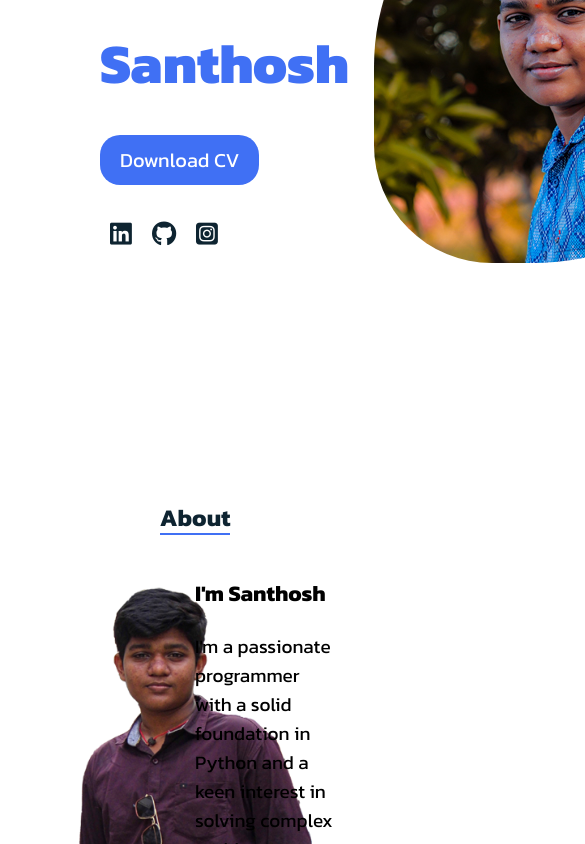
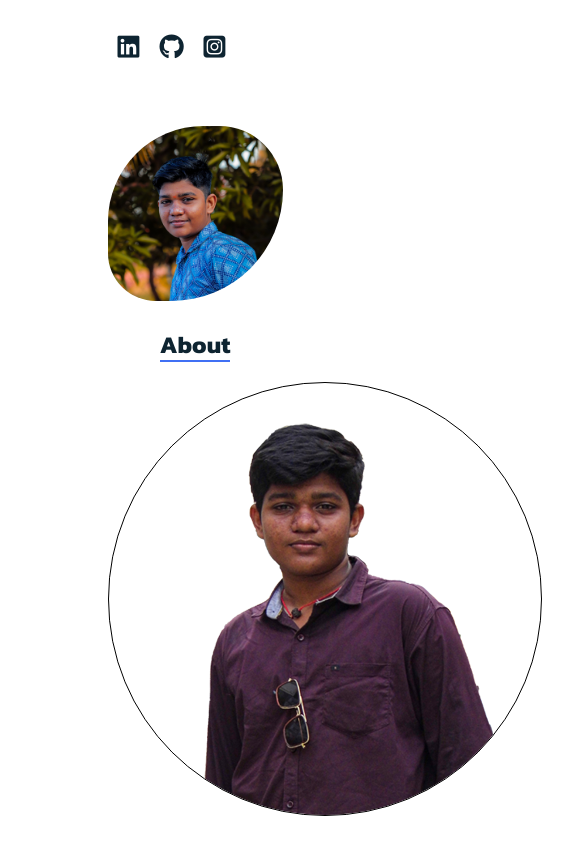
Before and after one commit to Santhosh-006/Portfolio, a plain HTML site: page index.html in a window 390 px wide. Shown: the part 400-1244 px from the top of the page, 585 px wide, since content can reach past the window. Drawn offline with Linux system fonts and the light colour scheme.

Commit message:
Made responsive

```diff
--- a/assets/css/style.css
+++ b/assets/css/style.css
@@ -19,9 +19,9 @@ body{
     padding: 0;
 }
 
-/* .container{
-    margin: 0 50px;
-} */
+.container{
+    margin: 0 100px;
+}
 
 a{
     text-decoration: none;
@@ -84,13 +84,13 @@ a{
 .home{
     display: flex;
     align-items: center;
-    margin: 50px;
+    /* margin: 50px; */
     height: 800px;
 }
 
 .home-content{
     width: 60%;
-    margin: 20px 50px;
+    margin: 20px 0px;
 }
 
 .home-content h1{
@@ -115,10 +115,12 @@ a{
 }
 .home-image{
     width: 40%;
-    margin: 50px;
+    margin: 0px;
 }
 
 .home-image img{
+    width: 100%;
+    height: 100%;
     border-radius: 60% 40% 70% 30% ;
 
 }
@@ -170,12 +172,14 @@ a{
     text-align: center;
 }
 .about-image img{
-    width: 350px;
-    height: 350px;
+    width: auto;
+    height: auto;
+    border-radius: 50%;
+    border: solid black 0.5px;
 }
 
 .about-content{
-    margin-right: 50px;
+    /* margin-right: 50px; */
     font-size: 19px;
     width: 50%;
     height: 100%;
@@ -296,15 +300,21 @@ a{
     padding: 10px 20px;
     border: none;
     margin-left: auto;
-    margin-right: auto;
+
 }
 
 .footer-container{
     margin-top: 20px;
+    margin-left: 0;
+    margin-right: 0;
     background-color: #0e2431;
     color: white;
     text-align: center;
     height: 175px;
+}
+
+.footer-container h1{
+    margin-bottom: 10px;
 }
 
 .footer-icon{
@@ -312,3 +322,30 @@ a{
     padding: 10px;
     color: white;
 }
+
+
+/* MEDIA SCREENS */
+
+@media  screen and (max-width:728px) {
+    .container{
+        margin: 0 20px;
+    }
+    .home{
+        flex-direction: column;
+        height: 100%;
+    }
+    .home-content{
+        width: 50%;
+    }
+    .home-image{
+        width: 50%;
+    }
+    .about{
+        flex-direction: column;
+        justify-content: center;
+        align-items: center;
+    }
+    .skill-bars{
+        width: 90%;
+    }
+}
--- a/index.html
+++ b/index.html
@@ -7,10 +7,10 @@
     </title>
     <link rel="stylesheet" href="./assets/css/style.css">
 </head>
-<body class="container">
+<body class="">
 
     <!-- Header -->
-     <header>
+     <header class="container">
         <div class="nav">
             <div >
                 <a href="#" class="nav-title nav-logo">Santhosh</a>
@@ -27,7 +27,7 @@
         </div>
      </header>
                                     <!-- HOME -->
-     <section class="home " id="home">
+     <section class="home container" id="home">
         <div class="home-content ">
             <h1>
                 Hi,<br>I am <span class="home-name">Santhosh</span>
@@ -47,7 +47,7 @@
 
      <!--     ABOUT     -->
 
-     <section class="about-container" id="about">
+     <section class="about-container container" id="about">
         <h1 class="section-title">About</h1>
         <div class="about">
             <div class="about-image">
@@ -66,7 +66,7 @@
      </section>
 
      <!-- SKILLS -->
-      <section class="skills" id="skills">
+      <section class="skills container" id="skills">
         <h1 class="section-title">Skills</h1>
         <div class="skill-container">
             <div class="skill-bars">
@@ -142,7 +142,7 @@
         </div>
 
       </section> -->
-      <section class="contact" id="contact">
+      <section class="contact container" id="contact">
         <h1 class="section-title">Contact</h1>
         <div class="forms forms-container">
             <form action="">
@@ -166,10 +166,11 @@
 
 
 
-     <!-- FontAwesome -->
+                 <!-- FontAwesome -->
      <script src="https://kit.fontawesome.com/e1124ae195.js" crossorigin="anonymous"></script>
 
 </body>
 
 
+
 </html>
```
